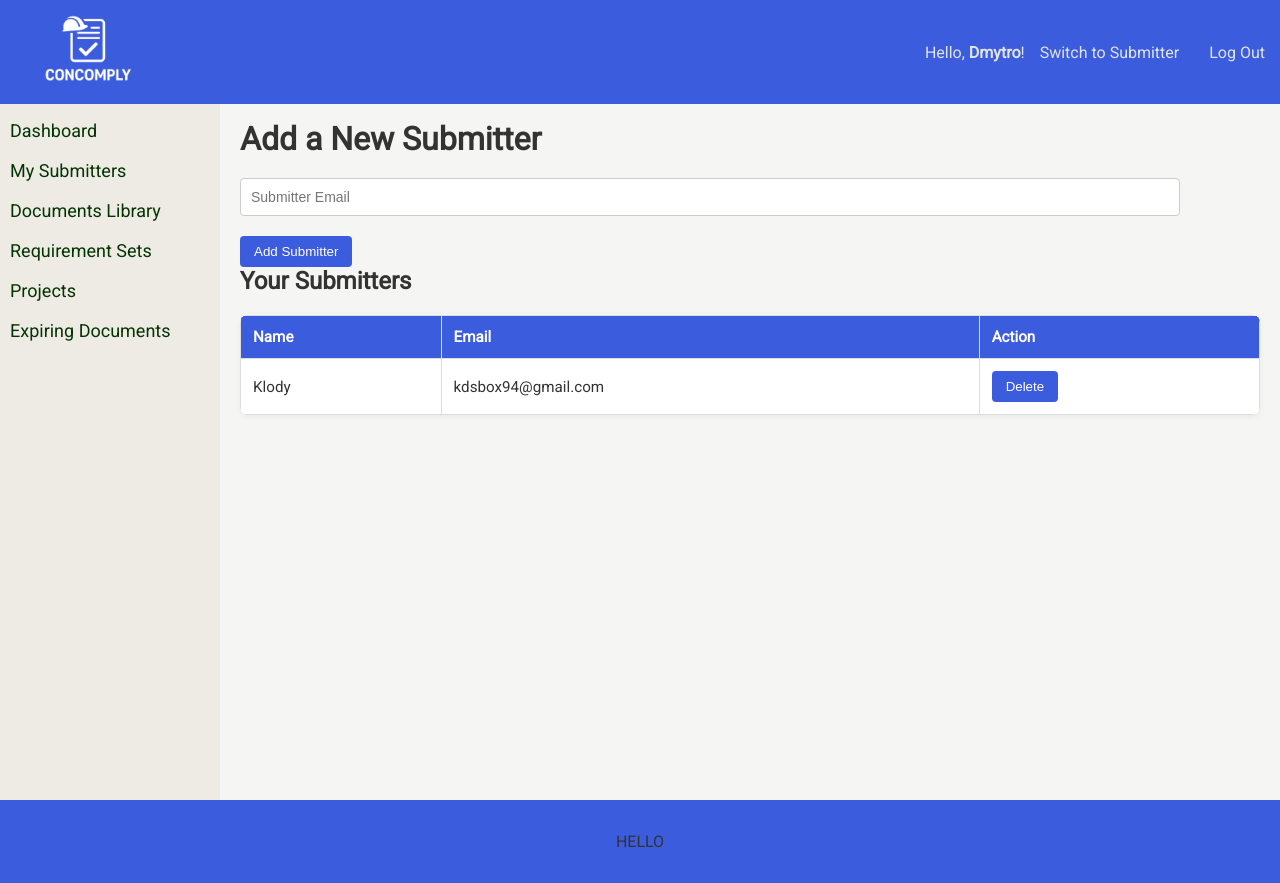
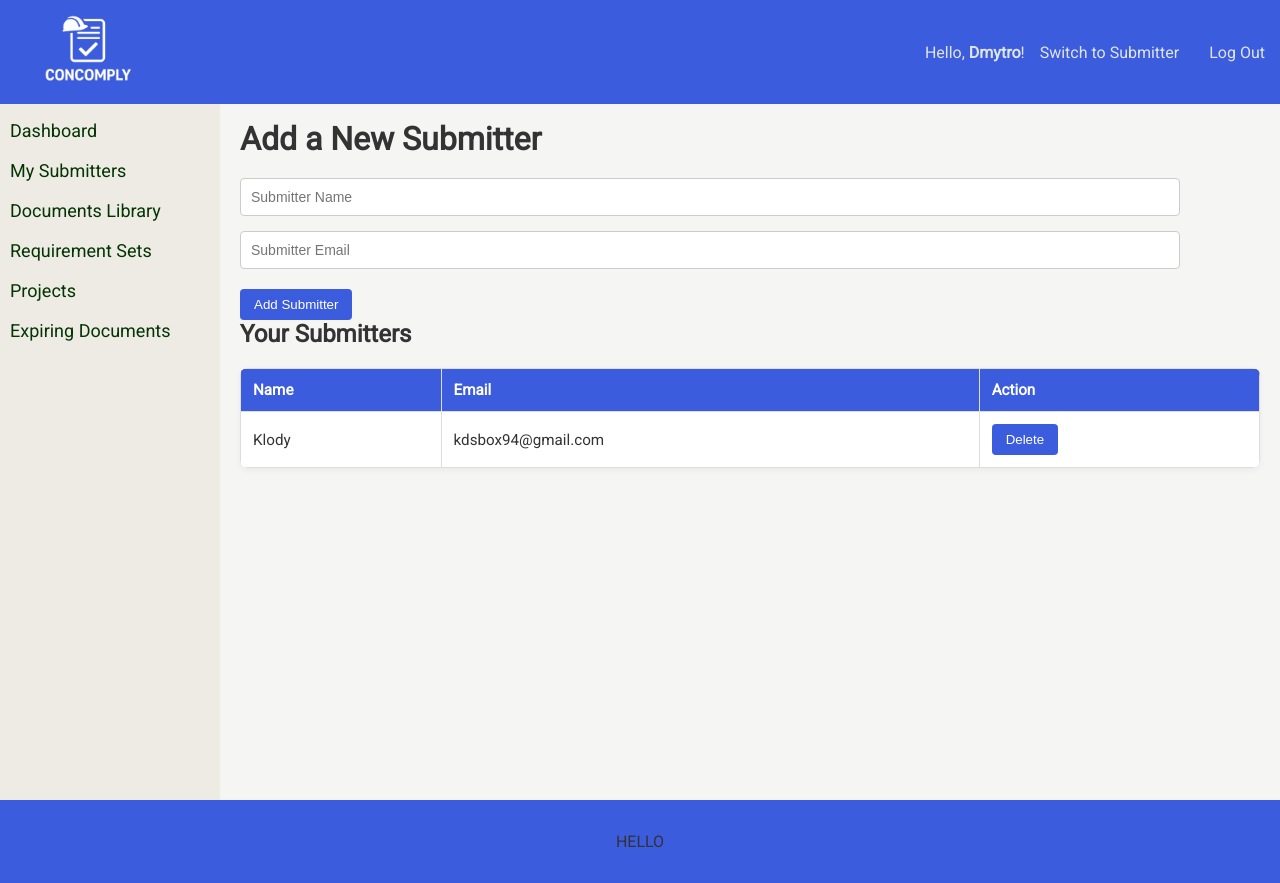
Before and after one commit to Klodmy/compliance, a Flask app: page /my_submitters in a window 1280 px wide. Run offline with Flask 3, Linux system fonts and the light colour scheme; a user stored in the database is signed in; data comes from the database, SQL or seed files in the repository; both versions use the stored data as it was after the commit; some libraries are stand-ins or nearby versions.

Commit message:
fixed some bugs with submission, improved sub deletion, ui updates

```diff
--- a/app.py
+++ b/app.py
@@ -281,7 +281,7 @@ def my_submitters():
 
         # creating token and requesting new invited user's email
         new_token = str(uuid.uuid4())
-        name = None
+        name = request.form.get("name")
         email = request.form.get("email")
 
         # check if user with email exists
@@ -685,14 +685,15 @@ def delete_sub():
     # call db
     db = get_db()
     # gets user's token
+    admin_id = session.get("id")
     token = request.form.get("token")
-    sub = db.execute("SELECT name FROM submitting_users WHERE token = ?", (token,)).fetchone()
+    sub = db.execute("SELECT name, id FROM submitting_users WHERE token = ?", (token,)).fetchone()
 
 
     # if got, deletes this user from the db
     if token:
         flash(f"Submitter {sub['name']} has been successfully deleted.")
-        db.execute("DELETE FROM submitting_users WHERE token = ?", (token,))
+        db.execute("DELETE FROM admin_submitters WHERE admin_id = ? AND submitter_id = ?", (admin_id, sub["id"]))
         db.commit()
 
     return redirect("/my_submitters")
@@ -760,15 +761,12 @@ def submitter_registration(token):
         login = request.form.get("login")
         password = request.form.get("password")
         password2 = request.form.get("password2")
-        print(token)
 
         if login and password and password2 and submitter:
             if password == password2:
 
                 hashed_password = generate_password_hash(password)
-                print("Login:", login)
-                print("Password1:", password)
-                print("Password2:", password2)
+
 
             # create new user in db
                 db.execute("UPDATE submitting_users SET login = ?, password = ? WHERE token = ?", (login, hashed_password, token))
@@ -884,9 +882,9 @@ def submission(token):
     # if user submits the form
     if request.method == "POST":
 
-
         # looping through required docs
         for doc in required_docs:
+
             # getting doc type
             doc_type = doc["doc_type"]
             # gets the file
--- a/templates/documents_library.html
+++ b/templates/documents_library.html
@@ -21,7 +21,7 @@
             <input type="text" name="doc_name" placeholder="Document Name" autocomplete="off" required>
         </div>
         <div class="form-group">
-            <input type="text" name="doc_description" placeholder="Document Description" autocomplete="off" required>
+            <input type="text" name="doc_description" placeholder="Document Description" autocomplete="off">
         </div>
         <label style="margin-left: 10px;">
             <input type="checkbox" name="expiry_required">
--- a/templates/edit.html
+++ b/templates/edit.html
@@ -43,4 +43,4 @@
     <a href="{{ url_for('my_sets') }}">
         <button type="button">Back to My Sets</button>
     </a>
-{{% endblock %}}
+{% endblock %}
--- a/templates/my_submitters.html
+++ b/templates/my_submitters.html
@@ -9,6 +9,7 @@
     <form method="POST">
         <input type="hidden" name="csrf_token" value="{{ csrf_token() }}">
         <div class="form-group">
+            <input type="text" name="name" placeholder="Submitter Name" autocomplete="off" required>
             <input type="email" name="email" placeholder="Submitter Email" required>
         </div>
         <button type="submit">Add Submitter</button>
--- a/templates/projects.html
+++ b/templates/projects.html
@@ -17,8 +17,8 @@
 
     <form method="POST">
         <input type="hidden" name="csrf_token" value="{{ csrf_token() }}">
-        <input type="text" name="project_number" placeholder="Project Number" required>
-        <input type="text" name="project_name" placeholder="Project Name" required>
+        <input type="text" name="project_number" placeholder="Project Number" autocomplete="off" required>
+        <input type="text" name="project_name" placeholder="Project Name" autocomplete="off" required>
         <button type="submit">Add Project</button>
     </form>
 
--- a/templates/sub_layout.html
+++ b/templates/sub_layout.html
@@ -13,6 +13,7 @@
                 <img src="{{ url_for('static', filename='concomply-logo.png') }}" alt="ConComply Logo" class="logo">
             </a>
             <p style="margin-left: auto;">Hello, <strong>{{ sub_user['name'] }}</strong>!</p>
+            <p>Your user ID is: {{ session['id'] }}</p>
             <a href="/admin_sub" style="margin-left: 15px; margin-right: 15px;">Switch to Admin</a>
             <a href="/sub_company_information" style="margin-right: 15px; margin-left: 15px;">Company Information</a>
             <a href="/logout" style="margin-right: 15px;">Log Out</a>
--- a/utils.py
+++ b/utils.py
@@ -10,7 +10,9 @@ def main():
 def ex_check(name, allowed):
     for ex in allowed:
         if name.endswith(f".{ex.lower()}"):
+            print("good")
             return True
+        print("no good")
     return False
 
 
```
Also changed, not shown: database.db.
